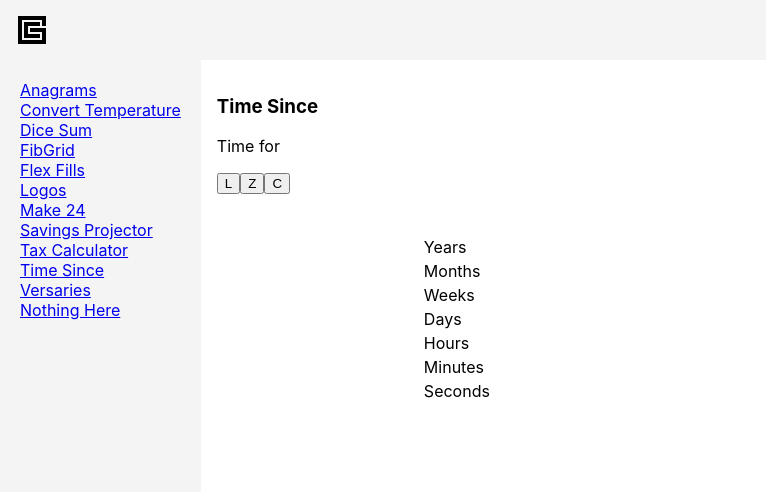
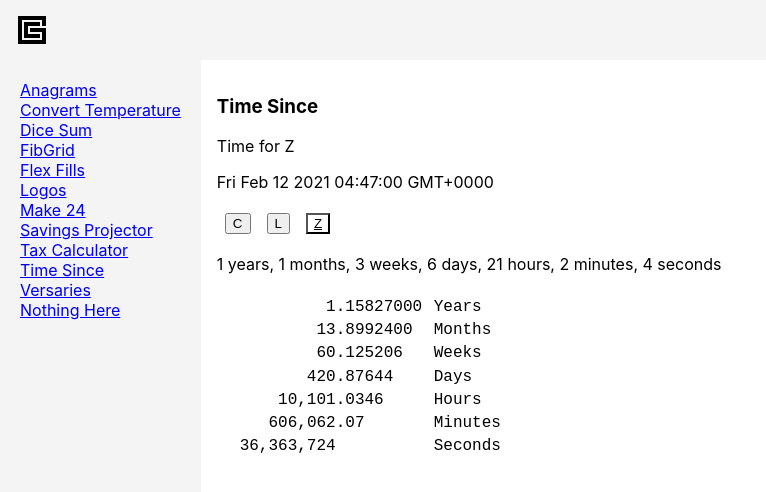
Before and after one commit to callumgrayson/cgcom, a React (Create React App) app: page /time-since in a window 1280 px wide. Shown: the top 492 px of the page, without its empty margins (0-766 px from the left). Built offline with nearby package versions, Linux system fonts and the light colour scheme.

Commit message:
Time Since style improvements

```diff
--- /dev/null
+++ b/src/components/TimeSince/TimeSince.css
@@ -0,0 +1,31 @@
+.time-since-details {
+  height: 60px;
+  margin-bottom: 1rem;
+}
+
+.time-since-table {
+  padding: 0 1rem;
+  font-family: monospace;
+  font-size: 1rem;
+}
+.time-since-table td {
+  padding: 0.1rem 0.3rem;
+}
+
+.time-since-styles {
+  text-align: right;
+  /* width: 200px; */
+  margin: 0;
+}
+
+.time-since-styles .hidden {
+  visibility: hidden;
+}
+
+.time-since-person-button {
+  margin: 0 0.5rem;
+}
+.time-since-person-button.show {
+  text-decoration: underline;
+  background-color: white;
+}
--- a/src/components/TimeSince/TimeSince.jsx
+++ b/src/components/TimeSince/TimeSince.jsx
@@ -1,35 +1,24 @@
 import { useRef, useState, useEffect } from "react";
 import moment from "moment-timezone";
-
-const numberStyle = {
-  textAlign: "right",
-  width: "200px",
-  fontFamily: "courier",
-};
+import "./TimeSince.css";
 
 const zBirthDateTime = "2021-02-12T05:47+01:00";
 const cBirthDateTime = "1981-08-09T04:00+12:00";
 const lBirthDateTime = "1987-03-11T05:00+01:00";
 
-// const birthMap = {
-//   z: zBirthDateTime,
-//   c: cBirthDateTime,
-//   l: lBirthDateTime,
-// };
-
 const birthMomentMap = {
-  z: moment(zBirthDateTime),
   c: moment(cBirthDateTime),
   l: moment(lBirthDateTime),
+  z: moment(zBirthDateTime),
 };
 
 const personMap = {
-  z: "Z",
   c: "C",
   l: "L",
+  z: "Z",
 };
 
-const delay = 100;
+const delay = 166;
 
 const stopwatchCallback = ({ now, dateFrom }) => {
   const nowMoment = moment(now);
@@ -93,8 +82,8 @@ const stopwatchCallback = ({ now, dateFrom }) => {
 };
 
 const StopwatchDisplay = () => {
-  const [person, setPerson] = useState("");
-  const [dateFrom, setDateFrom] = useState(null);
+  const [person, setPerson] = useState(personMap["z"]);
+  const [dateFrom, setDateFrom] = useState(birthMomentMap["z"]);
 
   // const timeDisplay = useRef(null)
   const siRef = useRef(null); // Holds setInterval ref
@@ -137,35 +126,26 @@ const StopwatchDisplay = () => {
   // console.log("render", dateFrom)
 
   return (
-    <>
+    <div className="time-since">
       <h3>Time Since</h3>
+      <div className="time-since-details">
         <p>Time for {person}</p>
-      <p>{Boolean(dateFrom) ? dateFrom.toLocaleString() : ""}</p>
+        <p>{Boolean(dateFrom) ? dateFrom.toLocaleString() : " "}</p>
+      </div>
       <div>
+        {Object.keys(personMap).map((personKey) => (
           <button
             type="button"
             onClick={() => {
-            handleDateChange("l");
+              handleDateChange(personKey);
             }}
+            className={`time-since-person-button ${
+              person === personMap[personKey] ? "show" : ""
+            }`}
           >
-          L
+            {personMap[personKey]}
           </button>
-        <button
-          type="button"
-          onClick={() => {
-            handleDateChange("z");
-          }}
-        >
-          Z
-        </button>
-        <button
-          type="button"
-          onClick={() => {
-            handleDateChange("c");
-          }}
-        >
-          C
-        </button>
+        ))}
       </div>
       <div>
         <br />
@@ -174,47 +154,68 @@ const StopwatchDisplay = () => {
           <div ref={splitRef}></div>
           <br />
           <div>
-            <table>
+            <table className="time-since-table">
               <tbody>
                 <tr>
                   <td>
-                    <div ref={yearsRef} style={numberStyle}></div>
+                    <p className="time-since-styles">
+                      <span ref={yearsRef}></span>
+                      <span className="hidden"></span>
+                    </p>
                   </td>
                   <td>Years</td>
                 </tr>
                 <tr>
                   <td>
-                    <div ref={monthsRef} style={numberStyle}></div>
+                    <p className="time-since-styles">
+                      <span ref={monthsRef}></span>
+                      <span className="hidden">a</span>
+                    </p>
                   </td>
                   <td>Months</td>
                 </tr>
                 <tr>
                   <td>
-                    <div ref={weeksRef} style={numberStyle}></div>
+                    <p className="time-since-styles">
+                      <span ref={weeksRef}></span>
+                      <span className="hidden">aa</span>
+                    </p>
                   </td>
                   <td>Weeks</td>
                 </tr>
                 <tr>
                   <td>
-                    <div ref={daysRef} style={numberStyle}></div>
+                    <p className="time-since-styles">
+                      <span ref={daysRef}></span>
+                      <span className="hidden">aaa</span>
+                    </p>
                   </td>
                   <td>Days</td>
                 </tr>
                 <tr>
                   <td>
-                    <div ref={hoursRef} style={numberStyle}></div>
+                    <p className="time-since-styles">
+                      <span ref={hoursRef}></span>
+                      <span className="hidden">aaaa</span>
+                    </p>
                   </td>
                   <td>Hours</td>
                 </tr>
                 <tr>
                   <td>
-                    <div ref={minutesRef} style={numberStyle}></div>
+                    <p className="time-since-styles">
+                      <span ref={minutesRef}></span>
+                      <span className="hidden">aaaaaa</span>
+                    </p>
                   </td>
                   <td>Minutes</td>
                 </tr>
                 <tr>
                   <td>
-                    <div ref={secondsRef} style={numberStyle}></div>
+                    <p className="time-since-styles">
+                      <span ref={secondsRef}></span>
+                      <span className="hidden">aaaaaaaaa</span>
+                    </p>
                   </td>
                   <td>Seconds</td>
                 </tr>
@@ -223,7 +224,7 @@ const StopwatchDisplay = () => {
           </div>
         </div>
       </div>
-    </>
+    </div>
   );
 };
 
```
Lines whose indentation alone changed are shown as unchanged.
